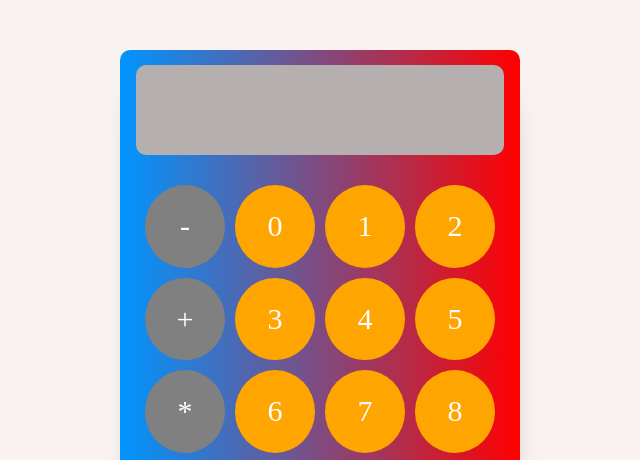
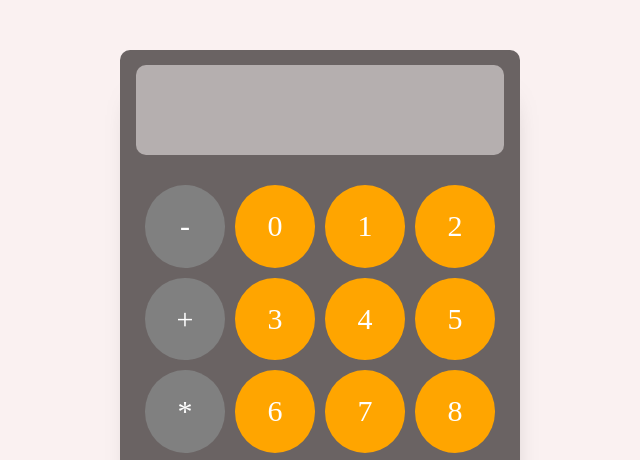
Before and after one commit to ALAAHAJHOUJ/calculatrice, a plain HTML site: page index.html in a window 1280 px wide. Shown: the part 150-610 px from the top of the page, without its empty margins (320-960 px from the left). Drawn offline with Linux system fonts and the light colour scheme.

Commit message:
Update index.css

```diff
--- a/index.css
+++ b/index.css
@@ -13,7 +13,7 @@ background-color: rgba(249, 237, 237, 0.733);
 {
 width:400px;
 height:600px;
-background-image: linear-gradient(to left,red,rgb(0, 149, 255));
+background-color:#6a6363;
 border-radius: 10px;
 box-shadow: 2px 37px 29px -18px rgb(0 0 0 / 37%);
 }
```
